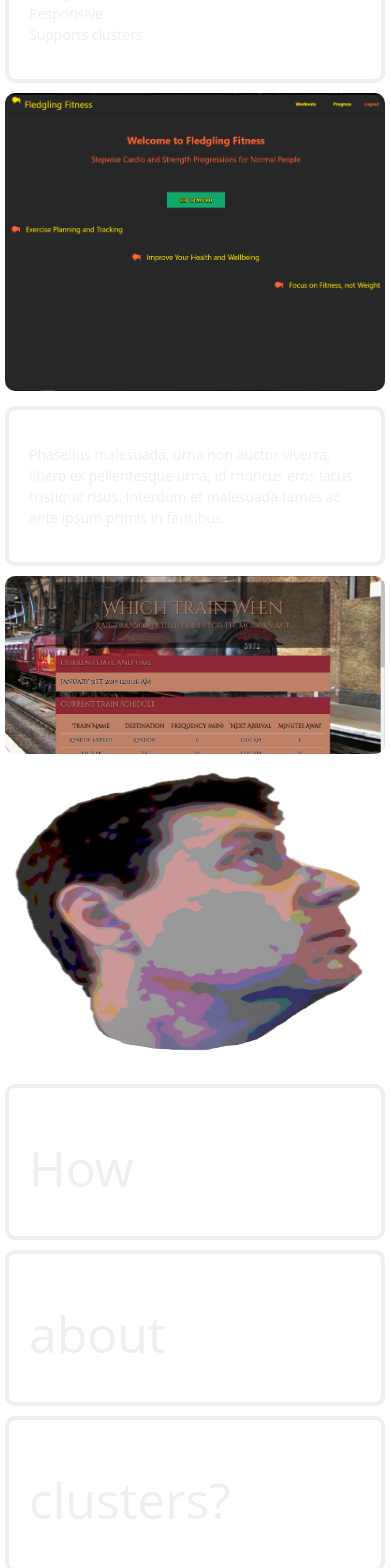
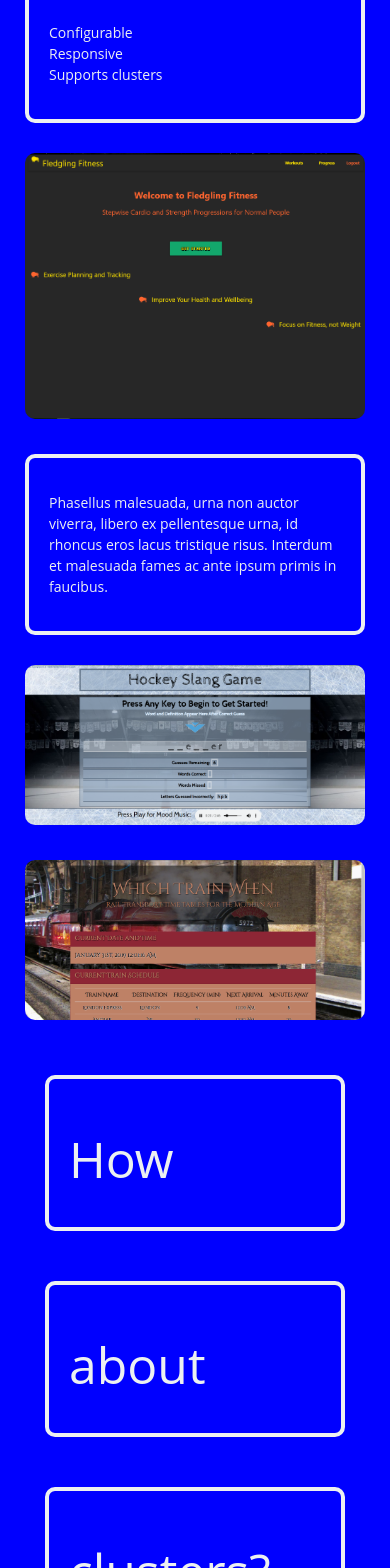
Before and after one commit to dtries/dtr_portfolio, a React (Create React App) app: page / in a window 390 px wide. Shown: the part 432-2000 px from the top of the page. Built offline with nearby package versions, Linux system fonts and the light colour scheme.

Commit message:
added serve to address websockets issue

```diff
--- a/package.json
+++ b/package.json
@@ -13,7 +13,8 @@
     "react-dom": "^16.12.0",
     "react-materialize": "^3.5.9",
     "react-router-dom": "^5.1.2",
-    "react-scripts": "3.3.0"
+    "react-scripts": "3.3.0",
+    "serve": "^11.3.0"
   },
   "scripts": {
     "start": "react-scripts start",
--- a/src/App.css
+++ b/src/App.css
@@ -1,20 +1,22 @@
-HTML CSSResult
-EDIT ON
-.dw {
+body {
+  background-color: blue;
+}
+
+.tile {
   -webkit-animation: fade 2s;
           animation: fade 2s;
 }
-.dw {
+.tile {
   box-sizing: border-box;
   -webkit-column-gap: 0;
      -moz-column-gap: 0;
           column-gap: 0;
   position: relative;
 }
-.dw * {
+.tile * {
   box-sizing: border-box;
 }
-.dw__fcs-crtn {
+.tile__fcs-crtn {
   background-color: #000;
   bottom: 0;
   display: none;
@@ -26,40 +28,43 @@ EDIT ON
   z-index: 2;
 }
 @media (min-width: 768px) {
-  .dw {
+  .tile {
     -webkit-column-count: 2;
        -moz-column-count: 2;
             column-count: 2;
   }
 }
 @media (min-width: 992px) {
-  .dw {
+  .tile {
     -webkit-column-count: 3;
        -moz-column-count: 3;
             column-count: 3;
   }
 }
 @media (min-width: 1500px) {
-  .dw {
+  .tile {
     -webkit-column-count: 4;
        -moz-column-count: 4;
             column-count: 4;
   }
 }
-.dw-pnl {
+
+.tile-pnl {
   margin: 0;
   padding: 5px;
+  margin: 20px;
 }
-.dw-pnl--fcs {
+
+.tile-pnl--fcs {
   position: relative;
 }
-.dw-pnl--fcs:hover {
+.tile-pnl--fcs:hover {
   z-index: 3;
 }
-.dw-pnl--fcs:hover ~ .dw__fcs-crtn {
+.tile-pnl--fcs:hover ~ .tile__fcs-crtn {
   display: block;
 }
-.dw-pnl--pls {
+.tile-pnl--pls {
   -webkit-transform-style: preserve-3d;
           transform-style: preserve-3d;
   -webkit-perspective: 1000;
@@ -69,114 +74,130 @@ EDIT ON
   transition: transform 0.25s ease 0s;
   transition: transform 0.25s ease 0s, -webkit-transform 0.25s ease 0s;
 }
-.dw-pnl--pls:hover {
-  -webkit-transform: scale(1.02);
-          transform: scale(1.02);
+.tile-pnl--pls:hover {
+  -webkit-transform: scale(1.1);
+          transform: scale(1.1);
 }
-.dw-pnl__cntnt {
+
+.tile-pnl__cntnt {
   border-radius: 10px;
   overflow: hidden;
   padding: 20px;
   width: 100%;
 }
+
+/*  ------ images within tiles ------ */
+img {
+  max-height: 300px;
+}
+img.tile-panel__content,
+img.tile-flip__panel {
+  padding: 0;
+}
+img.tile-flip__panel {
+  max-height: 100%;
+}
+/* ---------------------------------- */
 @media (min-width: 768px) {
-  .dw-pnl {
+  .tile-pnl {
     -webkit-column-break-inside: avoid;
        -moz-column-break-inside: avoid;
             break-inside: avoid;
   }
 }
-.dw-flp {
+.tile-flp {
   -webkit-perspective: 1000;
           perspective: 1000;
 }
-.dw-flp:hover .dw-flp__cntnt {
+.tile-flp:hover .tile-flp__cntnt {
   -webkit-transform: rotateY(180deg);
           transform: rotateY(180deg);
 }
-.dw-flp--sm {
+.tile-flp--sm {
   height: 200px;
 }
-.dw-flp--md {
+.tile-flp--md {
   height: 300px;
 }
-.dw-flp--lg {
-  height: 400px;
+.tile-flp--lg {
+  height: 375px;
 }
-.dw-flp__pnl {
+
+.tile-flp__pnl {
   -webkit-backface-visibility: hidden;
           backface-visibility: hidden;
   border-radius: 10px;
   height: 100%;
   left: 0;
   overflow: visible;
-  padding: 20px;
+  /* padding: 20px; */
   position: absolute;
   top: 0;
   width: 100%;
+  /* background-color: #ffffff99; */
 }
-.dw-flp__pnl--frnt {
+.tile-flp__pnl--frnt {
   -webkit-transform: rotateY(0deg);
           transform: rotateY(0deg);
   z-index: 2;
 }
-.dw-flp__pnl--bck {
+.tile-flp__pnl--bck {
   -webkit-transform: rotateY(180deg);
           transform: rotateY(180deg);
 }
-.dw-flp__cntnt {
+.tile-flp__cntnt {
   height: 100%;
   overflow: visible;
   position: relative;
   -webkit-transform-style: preserve-3d;
           transform-style: preserve-3d;
-  -webkit-transition: 0.25s;
-  transition: 0.25s;
+  -webkit-transition: 1.0s;
+  transition: 1.0s;
 }
-.dw-clstr {
+.tile-clstr {
   display: -webkit-box;
   display: flex;
   padding: 0;
 }
 @media (max-width: 430px) {
-  .dw-clstr--vrt {
+  .tile-clstr--vrt {
     -webkit-box-orient: vertical;
     -webkit-box-direction: normal;
             flex-direction: column;
   }
 }
-.dw-clstr--hrz {
+.tile-clstr--hrz {
   -webkit-box-orient: vertical;
   -webkit-box-direction: normal;
           flex-direction: column;
 }
-.dw-clstr__sgmnt {
+.tile-clstr__sgmnt {
   display: -webkit-box;
   display: flex;
   -webkit-box-flex: 1;
           flex: 1 1 auto;
 }
-.dw-clstr__sgmnt--rw {
+.tile-clstr__sgmnt--rw {
   display: -webkit-box;
   display: flex;
 }
 @media (max-width: 430px) {
-  .dw-clstr__sgmnt--rw {
+  .tile-clstr__sgmnt--rw {
     -webkit-box-orient: vertical;
     -webkit-box-direction: normal;
             flex-direction: column;
   }
 }
-.dw-clstr__sgmnt--clmn {
+.tile-clstr__sgmnt--clmn {
   -webkit-box-orient: vertical;
   -webkit-box-direction: normal;
           flex-direction: column;
 }
 @media (min-width: 430px) {
-  .dw-clstr__sgmnt--hlf {
+  .tile-clstr__sgmnt--hlf {
     flex-basis: 50%;
   }
-  .dw-clstr__sgmnt--qrt {
+  .tile-clstr__sgmnt--qrt {
     flex-basis: 25%;
   }
 }
@@ -271,13 +292,13 @@ h3 {
 * Images
 */
 img {
-  max-height: 300px;
+  max-height: 400px;
 }
-img.dw-pnl__cntnt,
-img.dw-flp__pnl {
+img.tile-pnl__cntnt,
+img.tile-flp__pnl {
   padding: 0;
 }
-img.dw-flp__pnl {
+img.tile-flp__pnl {
   max-height: 100%;
 }
 @-webkit-keyframes fade {
--- a/src/App.js
+++ b/src/App.js
@@ -5,7 +5,7 @@ import LandingPage from './components/LandingPage';
 import PortfolioPage from './components/PortfolioPage';
 import AboutPage from './components/AboutPage';
 import './App.css';
-import FooterArea from './components/FooterArea';
+// import FooterArea from './components/FooterArea';
 // import logo from './logo.svg';
 
 class App extends Component  {
--- a/src/components/LandingPage.js
+++ b/src/components/LandingPage.js
@@ -1,18 +1,18 @@
 import React, {Component} from "react";
-
+import {Link} from "react-router-dom";
 
 
 class LandingPage extends Component {
     render() {
         return(
-            <div className="dw">
-            <div className="dw-pnl dw-pnl--fcs">
-              <div className="dw-pnl__cntnt bd--white tx--white">
+          <div className="tile">
+          <div className="tile-pnl tile-pnl--fcs">
+            <div className="tile-pnl__cntnt bd--white tx--white">
               <h1>Pure CSS masonry layout</h1>
             </div>
           </div>
-            <div className="dw-pnl">
-              <div className="dw-pnl__cntnt bd--white tx--white">
+          <div className="tile-pnl">
+            <div className="tile-pnl__cntnt bd--white tx--white">
               <ul>
                 <li>Configurable</li>
                 <li>Responsive</li>
@@ -20,107 +20,109 @@ class LandingPage extends Component {
               </ul>
             </div>
           </div>
-            <div className="dw-pnl "><img src={ require("../images/FF_Landing.png") } className="dw-pnl__cntnt" alt="Opps"/>
+          <div className="tile-pnl "><img src={  require("../images/FF_Landing.png") } className="tile-pnl__cntnt" alt=""/>
           </div>
-            <div className="dw-pnl ">
-              <div className="dw-pnl__cntnt tx--white bd--white">
+          <div className="tile-pnl ">
+            <div className="tile-pnl__cntnt tx--white bd--white">
               <p>Phasellus malesuada, urna non auctor viverra, libero ex pellentesque urna, id rhoncus eros lacus tristique risus. Interdum et malesuada fames ac ante ipsum primis in faucibus.</p>
             </div>
           </div>
-            <div className="dw-pnl ">
-              <img src={ require("../images/Which_Train_When.png") } className="dw-pnl__cntnt" alt="Opps 2"/>
+          <div className="tile-pnl ">
+            <img src={ require("../images/Hockey_Slang_Game.png") } className="tile-pnl__cntnt" alt=""/>
           </div>
-            <div className="dw-pnl ">
-              <img src={ require("../images/Stylized_Profile2.png") } className="dw-pnl__cntnt" alt="Opps 3"/>
+          <div className="tile-pnl ">
+            <img src={ require("../images/Which_Train_When.png") } className="tile-pnl__cntnt" alt=""/>
           </div>
-            <div className="dw-pnl dw-clstr dw-clstr--hrz">
-              <div className="dw-clstr__sgmnt dw-clstr__sgmnt--rw ">
-                <div className="dw-pnl dw-clstr__sgmnt ">
-                  <div className="dw-pnl__cntnt bd--white tx--white">
+          <div className="tile-pnl tile-clstr tile-clstr--hrz">
+            <div className="tile-clstr__sgmnt tile-clstr__sgmnt--rw ">
+              <div className="tile-pnl tile-clstr__sgmnt ">
+                <div className="tile-pnl__cntnt bd--white tx--white">
                   <h2>How</h2>
                 </div>
               </div>
             </div>
-              <div className="dw-clstr__sgmnt dw-clstr__sgmnt--rw ">
-                <div className="dw-pnl dw-clstr__sgmnt ">
-                  <div className="dw-pnl__cntnt bd--white tx--white">
+            <div className="tile-clstr__sgmnt tile-clstr__sgmnt--rw ">
+              <div className="tile-pnl tile-clstr__sgmnt ">
+                <div className="tile-pnl__cntnt bd--white tx--white">
                   <h2>about</h2>
                 </div>
               </div>
-                <div className="dw-pnl dw-clstr__sgmnt ">
-                  <div className="dw-pnl__cntnt bd--white tx--white">
+              <div className="tile-pnl tile-clstr__sgmnt ">
+                <div className="tile-pnl__cntnt bd--white tx--white">
                   <h2>clusters?</h2>
                 </div>
               </div>
             </div>
           </div>
-            <div className="dw-pnl ">
-              <img src={ require("../images/Stylized_Profile.png") } className="dw-pnl__cntnt" alt="Opps 4"/>
+          <div className="tile-pnl ">
+            <img src={ require("../images/Stylized_Profile.png") } className="tile-pnl__cntnt" alt=""/>
           </div>
-            <div style={{height: "200px"}} className="dw-pnl dw-flp">
-              <div className="dw-pnl__cntnt dw-flp__cntnt">
-                <div className="dw-flp__pnl dw-flp__pnl--frnt tx--white bd--white tx--center">
-                  <h1>You can flip me round</h1>
+          <div className="tile-pnl tile-flp tile-flp--lg tile-pnl--fcs tile-pnl--pls">
+            <div className="tile-pnl__cntnt tile-flp__cntnt">
+              <div className="tile-flp__pnl tile-flp__pnl--frnt tx--white bd--white tx--center">
+                <img src={ require("../images/FF_Landing.png") } className="tile-pnl__cntnt" alt=""/>
               </div>
-                <div className="dw-flp__pnl dw-flp__pnl--bck bd--white tx--white tx--center">
-                  <h1>Yeah that's right</h1>
+              <div className="tile-flp__pnl tile-flp__pnl--bck bd--white tx--white tx--center bg--purple">
+                <h4>Description</h4>
+                <p>Lorem Ipsum dolor sit amet, consectetur adipiscing elit, sed do eiusmod tempor incididunt ut labore et dolore magna aliqua. Ut enim ad minim veniam, quis nostrud exercitation ullamco laboris nisi ut aliquip ex ea commodo consequat. Duis aute irure dolor in reprehenderit in voluptate velit esse cillum dolore eu fugiat nulla pariatur. Excepteur sint occaecat cupidatat non proident, sunt in culpa qui officia deserunt mollit anim id est laborum.
+                </p>
+                <a href="http://fledgling-fitness.herokuapp.com/" target="blank">The App</a>
               </div>
             </div>
           </div>
-            <div className="dw-pnl dw-clstr dw-clstr--vrt">
-              <div className="dw-clstr__sgmnt dw-clstr__sgmnt--clmn ">
-                <div className="dw-pnl dw-clstr__sgmnt ">
-                  <div className="dw-pnl__cntnt bd--white tx--white">
+          <div className="tile-pnl tile-clstr tile-clstr--vrt">
+            <div className="tile-clstr__sgmnt tile-clstr__sgmnt--clmn ">
+              <div className="tile-pnl tile-clstr__sgmnt ">
+                <div className="tile-pnl__cntnt bd--white tx--white">
                   <h2>A</h2>
                 </div>
               </div>
             </div>
-              <div className="dw-clstr__sgmnt dw-clstr__sgmnt--clmn ">
-                <div className="dw-pnl dw-clstr__sgmnt ">
-                  <div className="dw-pnl__cntnt bd--white tx--white">
+            <div className="tile-clstr__sgmnt tile-clstr__sgmnt--clmn ">
+              <div className="tile-pnl tile-clstr__sgmnt ">
+                <div className="tile-pnl__cntnt bd--white tx--white">
                   <h2>vertically</h2>
                 </div>
               </div>
-                <div className="dw-pnl dw-clstr__sgmnt ">
-                  <div className="dw-pnl__cntnt bd--white tx--white">
+              <div className="tile-pnl tile-clstr__sgmnt ">
+                <div className="tile-pnl__cntnt bd--white tx--white">
                   <h2>flowed</h2>
                 </div>
               </div>
-                <div className="dw-pnl dw-clstr__sgmnt ">
-                  <div className="dw-pnl__cntnt bd--white tx--white">
+              <div className="tile-pnl tile-clstr__sgmnt ">
+                <div className="tile-pnl__cntnt bd--white tx--white">
                   <h2>cluster</h2>
                 </div>
               </div>
             </div>
           </div>
-            <div className="dw-pnl "><img src={ require("../images/Hockey_Slang_Game.png") } className="dw-pnl__cntnt" alt="Opps 5"/>
+          <div className="tile-pnl "><img src= { require("../images/Which_Train_When.png") } className="tile-pnl__cntnt" alt=""/>
           </div>
-            <div className="dw-pnl ">
-              <div className="dw-pnl__cntnt bd--white bg--darkred tx--white">
+          <div className="tile-pnl ">
+            <div className="tile-pnl__cntnt bd--white bg--darkred tx--white">
               <p>Lorem ipsum dolor sit amet, consectetur adipiscing elit. Duis eu justo ex. Praesent mollis augue sagittis eros pharetra feugiat. Phasellus dignissim est lacus. Sed nec imperdiet dolor, sit amet mattis ex. Sed sed augue eu neque tristique commodo. Mauris aliquet tortor sollicitudin nibh molestie, id egestas nisl sollicitudin. Aliquam erat volutpat. Donec quis ultrices ligula. Cras sed purus risus. Curabitur quis eros eu tortor semper eleifend. Pellentesque lorem elit, dignissim interdum massa id, malesuada rutrum ligula. Suspendisse tempor quis mauris eu facilisis. Phasellus non volutpat diam, non dapibus ligula. Ut non molestie ex, nec sagittis mi. Curabitur suscipit tellus id dolor pretium blandit. Cras tristique tristique pharetra.</p>
             </div>
           </div>
-            <div className="dw-pnl "><img src="https://unsplash.it/425/?random" className="dw-pnl__cntnt"/>
+          <div className="tile-pnl "><img src= { require("../images/Stylized_Profile2.png") } className="tile-pnl__cntnt" alt=""/>
           </div>
-            <div className="dw-pnl dw-pnl--fcs">
-              <div className="dw-pnl__cntnt tx--white bd--white tx--center">
+          <div className="tile-pnl tile-pnl--fcs">
+            <div className="tile-pnl__cntnt tx--white bd--white tx--center">
               <h1>Focus on hover</h1>
             </div>
           </div>
-            <div className="dw-pnl ">
-              <div className="dw-pnl__cntnt tx--white bd--white">
+          <div className="tile-pnl ">
+            <div className="tile-pnl__cntnt tx--white bd--white">
               <h2>Title for some content</h2>
-                <p>Lorem ipsum dolor sit amet, consectetur adipiscing elit. Duis eu justo ex. Praesent mollis augue sagittis eros pharetra feugiat. Phasellus dignissim est lacus. Sed nec imperdiet dolor, sit amet mattis ex. Sed sed augue eu neque tristique commodo. Mauris aliquet tortor sollicitudin nibh molestie, id egestas nisl sollicitudin. Aliquam erat volutpat. Donec quis ultrices ligula. Cras sed purus risus. Curabitur quis eros eu tortor semper eleifend.</p>
             </div>
           </div>
-            <div className="dw-pnl dw-pnl--pls">
-              <div className="dw-pnl__cntnt tx--white bd--white bg--darkred tx--center">
+          <div className="tile-pnl tile-pnl--pls">
+            <div className="tile-pnl__cntnt tx--white bd--white bg--darkred tx--center">
               <h1>Pulse on hover</h1>
             </div>
           </div>
-            <div className="dw-pnl "><img src="https://unsplash.it/440/?random" className="dw-pnl__cntnt"/>
+          <div className="tile-pnl "><img src= { require("../images/FF_Landing.png") } className="tile-pnl__cntnt" alt=""/>
           </div>
-            <div className="dw__fcs-crtn"></div>
+          <div className="tile__fcs-crtn"></div>
         </div>
         );
     }
```
Also changed, not shown: 1 other file (tests, documents, lock files or other folders). Lines whose indentation alone changed are shown as unchanged.
